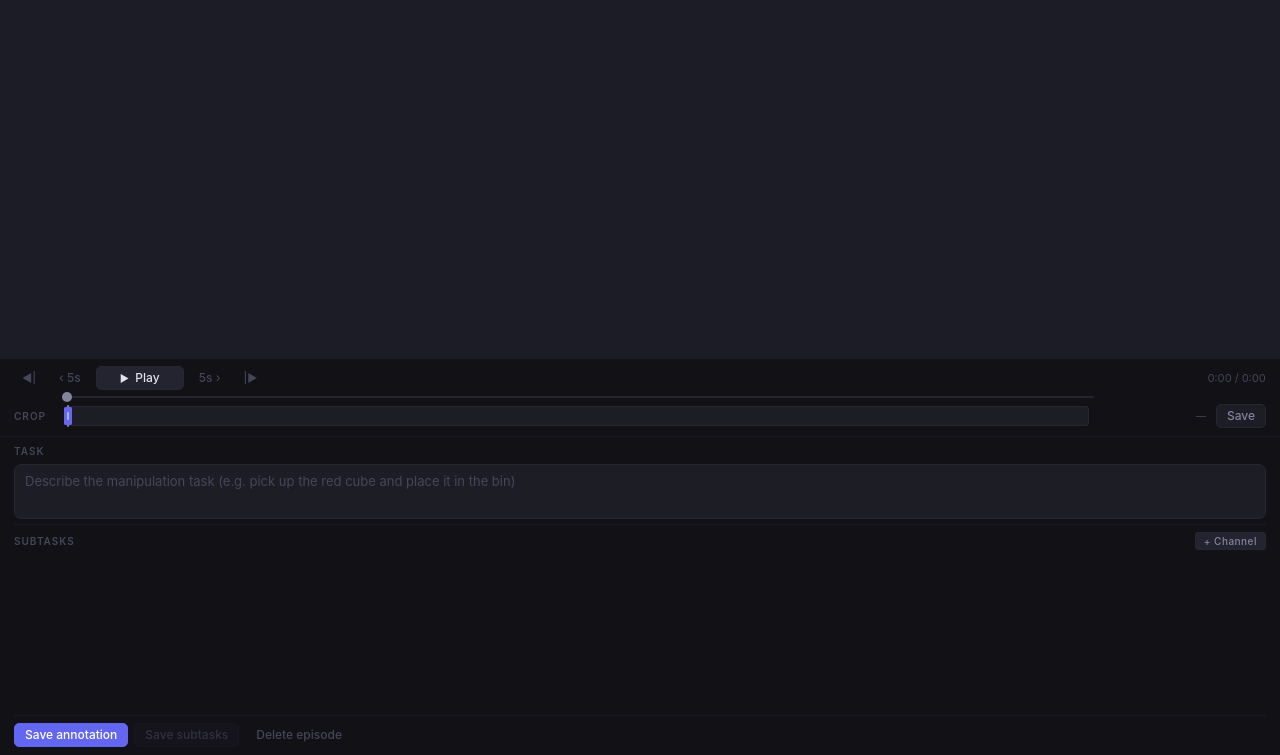
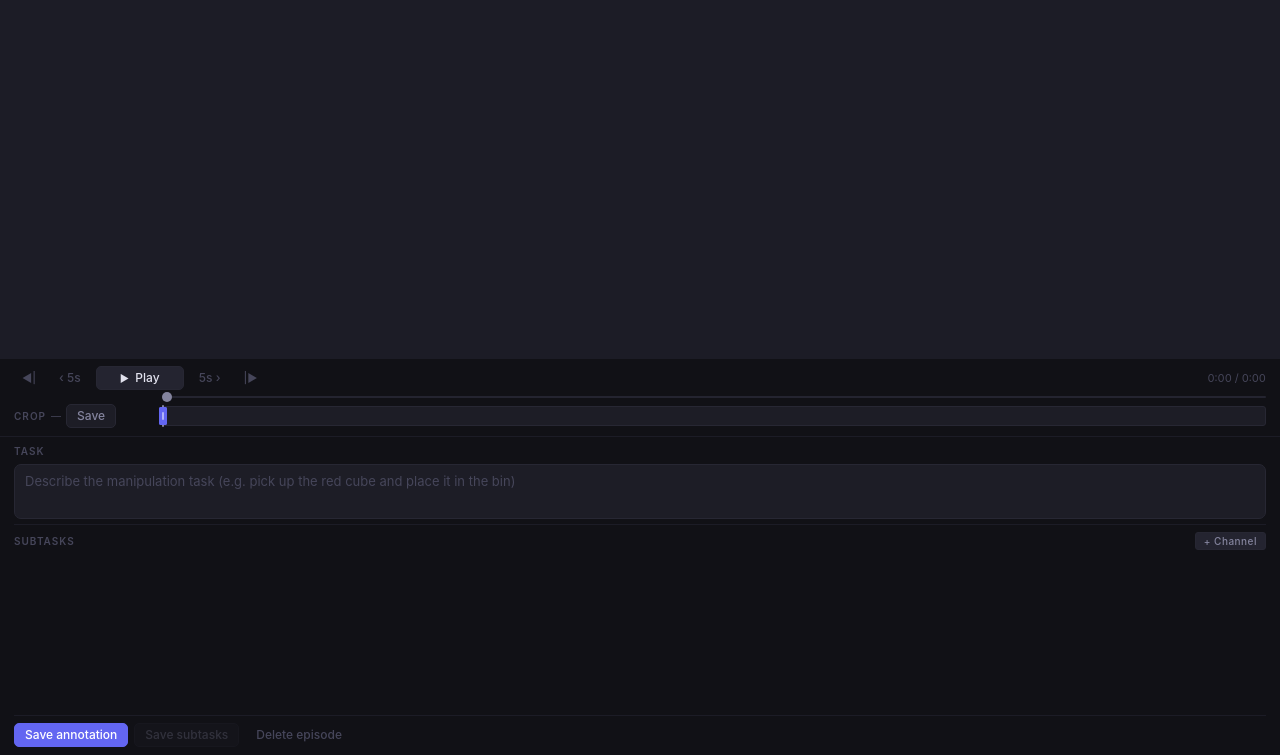
Before and after one commit to Mr-Moody/SmolVLA-Testing, a Flask app: page / in a window 1280 px wide. Shown: the part 45-800 px from the top of the page. Run offline with Flask 3, Linux system fonts and the light colour scheme; data that the repository does not hold is empty; parts of the project's set-up code (start-up, migrations or seed data) failed here and were passed over.

Commit message:
feat: combined channel playback bars and ensure crop timeline is in sync

```diff
--- a/frontend/css/labeler.css
+++ b/frontend/css/labeler.css
@@ -483,15 +483,18 @@ video {
 
 .seekbar-row {
   display: grid;
-  grid-template-columns: var(--timeline-label-col) minmax(0, 1fr) var(--timeline-side-col);
+  grid-template-columns: var(--ch-label-col-width) minmax(0, 1fr);
   align-items: center;
-  gap: 10px;
+  gap: 8px;
 }
 
-.timeline-label-spacer,
-.timeline-side-spacer {
+.timeline-label-spacer {
   display: block;
   min-width: 0;
+}
+
+.timeline-side-spacer {
+  display: none;
 }
 
 .timeline-side-controls {
@@ -541,16 +544,23 @@ video {
 
 #trim-row {
   display: grid;
-  grid-template-columns: var(--timeline-label-col) minmax(0, 1fr) var(--timeline-side-col);
+  grid-template-columns: var(--ch-label-col-width) minmax(0, 1fr);
   align-items: center;
-  gap: 10px;
+  gap: 8px;
+}
+
+#trim-label-col {
+  display: flex;
+  align-items: center;
+  gap: 5px;
+  min-width: 0;
+  overflow: hidden;
 }
 
 #trim-timeline-wrap {
   flex: 1;
   display: flex;
   align-items: center;
-  padding: 0 5px;
 }
 
 #trim-timeline {
@@ -629,8 +639,10 @@ video {
   font-variant-numeric: tabular-nums;
   color: var(--text-3);
   white-space: nowrap;
-  min-width: 96px;
-  text-align: right;
+  flex-shrink: 1;
+  min-width: 0;
+  overflow: hidden;
+  text-overflow: ellipsis;
   font-feature-settings: "tnum";
 }
 
@@ -835,16 +847,22 @@ video {
   background: rgba(255, 255, 255, 0.18);
 }
 
-.ch-playhead {
+#subtask-track-area {
+  position: relative;
+}
+
+#subtask-playhead {
   position: absolute;
   top: 0;
   bottom: 0;
   width: 2px;
-  background: rgba(255, 255, 255, 0.55);
+  background: rgba(255, 255, 255, 0.65);
   border-radius: 1px;
   pointer-events: none;
-  z-index: 4;
+  z-index: 10;
   transform: translateX(-50%);
+  display: none;
+  left: calc(var(--ch-label-col-width) + 8px + var(--subtask-ph-pct, 0) * (100% - var(--ch-label-col-width) - 8px));
 }
 
 .btn-add-channel {
--- a/frontend/js/labeler.js
+++ b/frontend/js/labeler.js
@@ -615,11 +615,6 @@ function buildChannelRow(ch) {
 
   ch.clips.forEach((_, i) => track.appendChild(buildClipEl(ch, i)));
 
-  const playhead = document.createElement('div');
-  playhead.className = 'ch-playhead';
-  playhead.dataset.channelId = ch.id;
-  track.appendChild(playhead);
-
   row.appendChild(labelCol);
   row.appendChild(track);
   return row;
@@ -696,6 +691,8 @@ function updateSubtaskUi() {
 
   if (!episodes.length || !subtaskState.channels.length || dur <= 0) {
     if (saveBtn) saveBtn.disabled = true;
+    const ph = document.getElementById('subtask-playhead');
+    if (ph) ph.style.display = 'none';
     return;
   }
 
@@ -711,9 +708,13 @@ function updateSubtaskUi() {
         el.style.width = `${Math.max(0, episodePctForTime(clip.end_s) - episodePctForTime(clip.start_s))}%`;
       }
     });
-    const ph = document.querySelector(`.ch-playhead[data-channel-id="${CSS.escape(ch.id)}"]`);
-    if (ph) ph.style.left = `${Math.max(0, Math.min(100, playheadPct))}%`;
   });
+
+  const singlePh = document.getElementById('subtask-playhead');
+  if (singlePh) {
+    singlePh.style.setProperty('--subtask-ph-pct', (Math.max(0, Math.min(100, playheadPct)) / 100).toFixed(4));
+    singlePh.style.display = 'block';
+  }
 
   if (saveBtn) saveBtn.disabled = !subtaskState.dirty;
 }
--- a/frontend/templates/labeler.html
+++ b/frontend/templates/labeler.html
@@ -51,7 +51,11 @@
       <span class="timeline-side-spacer"></span>
     </div>
     <div id="trim-row">
-      <span class="panel-label">Crop</span>
+      <div id="trim-label-col">
+        <span class="panel-label">Crop</span>
+        <span id="trim-display">—</span>
+        <button id="btn-save-trim">Save</button>
+      </div>
       <div id="trim-timeline-wrap">
         <div id="trim-timeline">
           <div id="trim-region"></div>
@@ -59,10 +63,6 @@
           <div id="trim-handle-end" class="trim-handle trim-handle-end"></div>
           <div id="trim-playhead"></div>
         </div>
-      </div>
-      <div class="timeline-side-controls">
-        <span id="trim-display">—</span>
-        <button id="btn-save-trim">Save</button>
       </div>
     </div>
   </div>
@@ -80,7 +80,10 @@
         <span class="panel-label">Subtasks</span>
         <button id="btn-add-channel" class="btn-add-channel">+ Channel</button>
       </div>
-      <div id="subtask-channels"></div>
+      <div id="subtask-track-area">
+        <div id="subtask-channels"></div>
+        <div id="subtask-playhead"></div>
+      </div>
     </div>
     <div id="submit-row">
       <button id="btn-submit" class="btn-primary">Save annotation</button>
```
